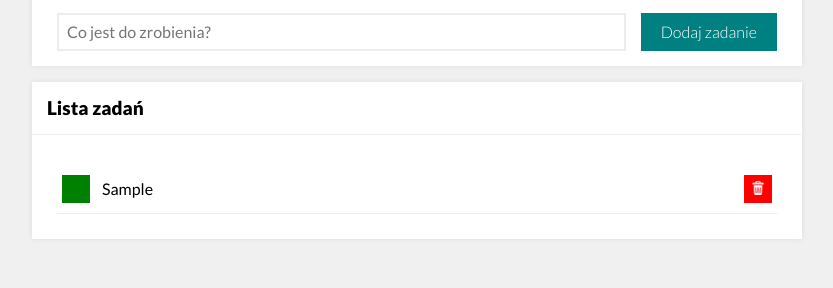
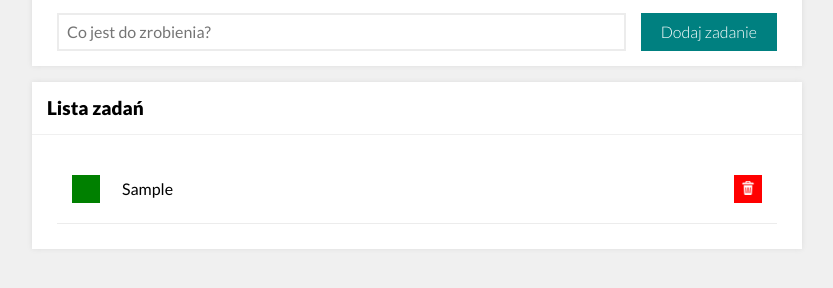
Before and after one commit to dawidHm/SimpleTaskList, a plain HTML site: page index.html in a window 1280 px wide. Both pictures are taken after typing "Sample" into the empty fields and a click on the button "Dodaj zadanie". Shown: the part 150-438 px from the top of the page, without its empty margins (223-1056 px from the left). Drawn offline with nearby package versions, Linux system fonts and the light colour scheme.

Commit message:
tasks list margin decreased tasks list item padding increased and grid gap added

```diff
--- a/css/taskslist.css
+++ b/css/taskslist.css
@@ -1,18 +1,19 @@
 .tasksList {
 	list-style-type: none;
 	padding: 0;
-	margin: 15px 0 10px;
+	margin: 5px 0 10px;
 	width: 100%;
 }
 
 .tasksList__item {
 	text-decoration: none;
 	border-bottom: 1px solid rgb(236, 236, 236);
-	padding: 5px;
+	padding: 15px;
 	width: 100%;
 	display: grid;
 	grid-template-columns: 30px 1fr 30px;
 	align-items: center;
+	grid-gap: 10px;
 }
 
 .tasksList__itemContent {
```
